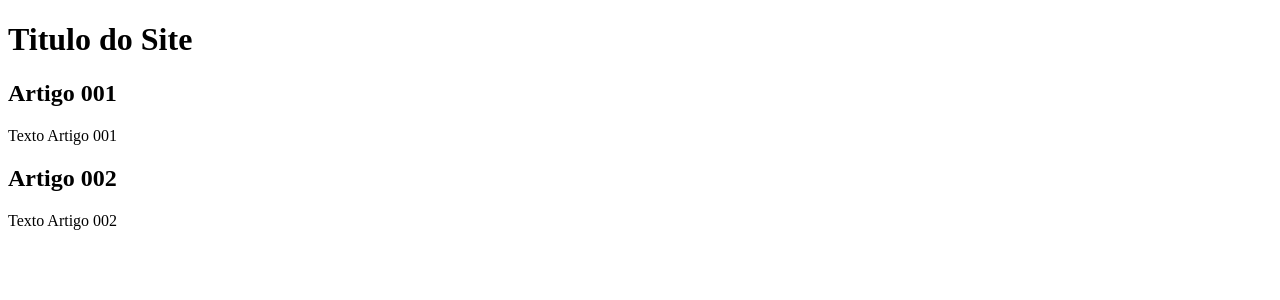
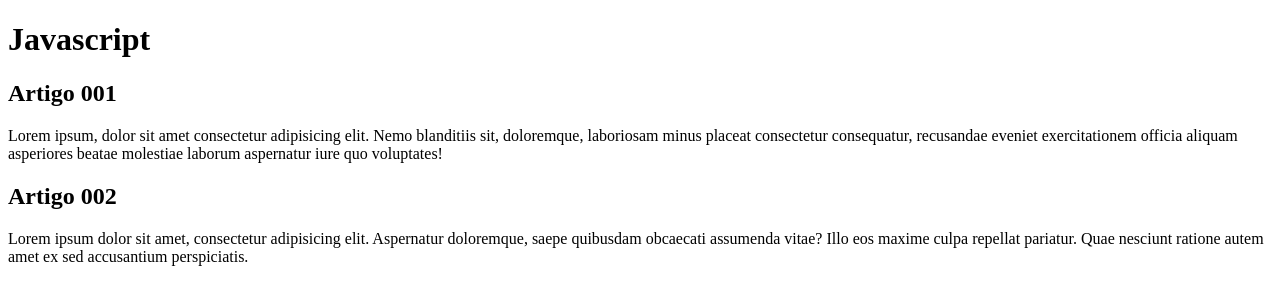
Before and after one commit to JardelMaldonado/projeto-site, a plain HTML site: page index.html in a window 1280 px wide. Drawn offline with Linux system fonts and the light colour scheme.

Commit message:
comecei a escrever o  conteudo

```diff
--- a/index.html
+++ b/index.html
@@ -8,15 +8,15 @@
 <body>
     <main>
         <header>
-            <h1> Titulo do Site</h1>
+            <h1> Javascript</h1>
         </header>
         <article>
             <h2>Artigo 001</h2>
-            <p>Texto Artigo 001</p>
+            <p>Lorem ipsum, dolor sit amet consectetur adipisicing elit. Nemo blanditiis sit, doloremque, laboriosam minus placeat consectetur consequatur, recusandae eveniet exercitationem officia aliquam asperiores beatae molestiae laborum aspernatur iure quo voluptates!</p>
         </article>
         <article>
             <h2>Artigo 002</h2>
-            <p>Texto Artigo 002</p>
+            <p>Lorem ipsum dolor sit amet, consectetur adipisicing elit. Aspernatur doloremque, saepe quibusdam obcaecati assumenda vitae? Illo eos maxime culpa repellat pariatur. Quae nesciunt ratione autem amet ex sed accusantium perspiciatis.</p>
         </article>
     </main>
 </body>
```
